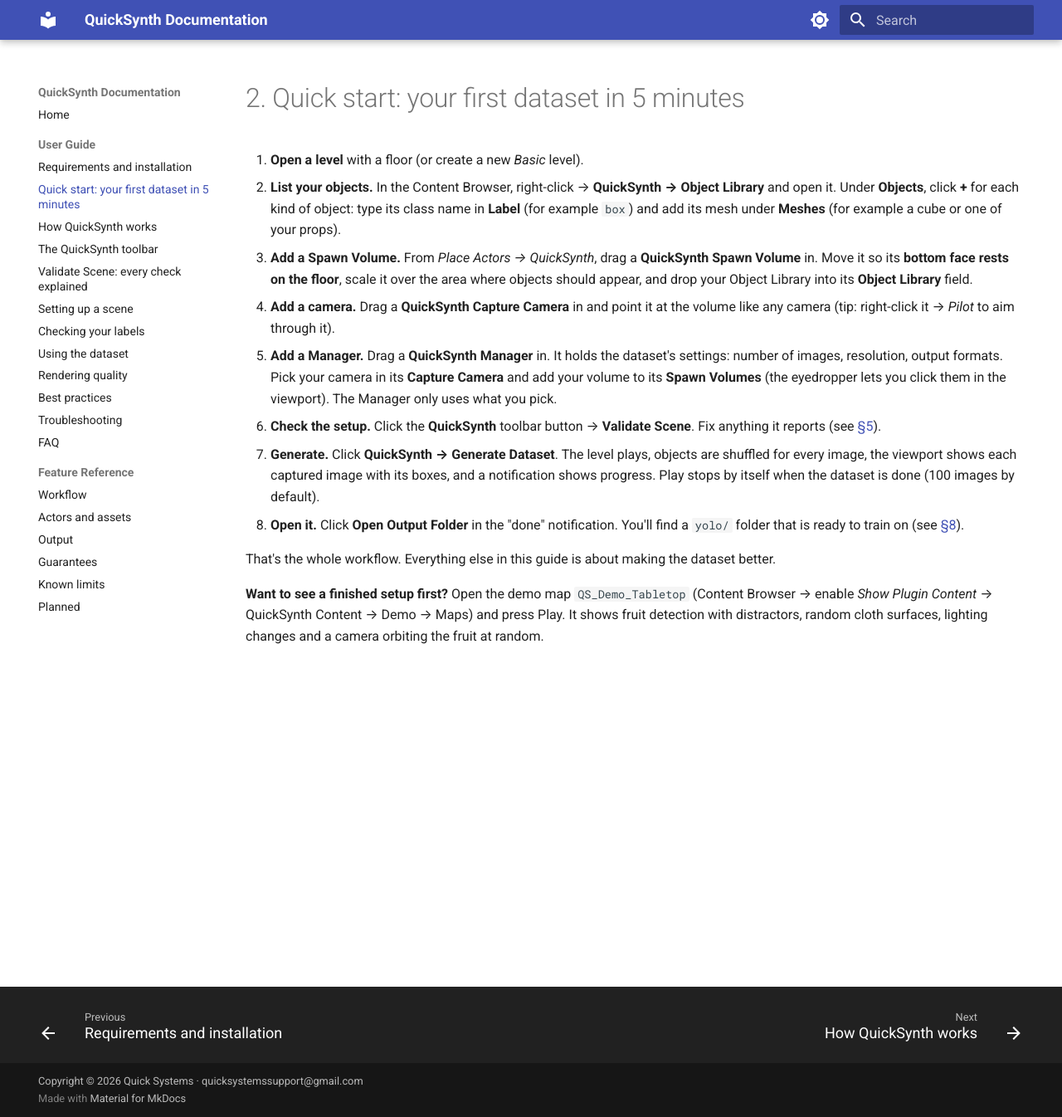
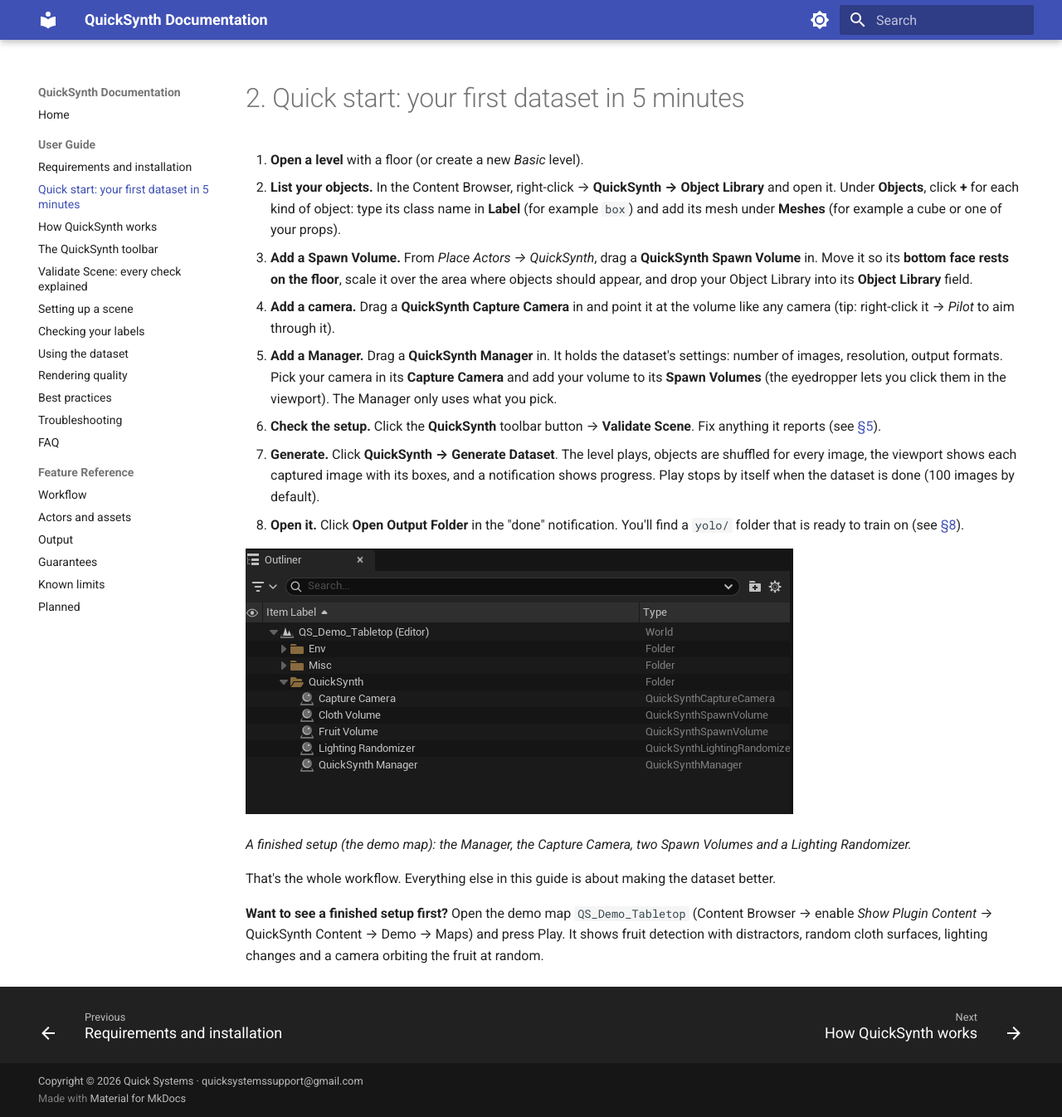
Before and after one commit to QuickSystemsTeam/QuickSynth, an MkDocs documentation site: the page built from docs/guide/quick-start-your-first-dataset-in-5-minutes.md, in a window 1280 px wide and 1346 px high. Shown: the whole window at 83% size. Built offline with MkDocs 1.6.1 and Material for MkDocs 9.7.7, drawn with Linux system fonts in a browser that asks for light colours.

Commit message:
Add screenshots to the User Guide

```diff
--- a/docs/guide/quick-start-your-first-dataset-in-5-minutes.md
+++ b/docs/guide/quick-start-your-first-dataset-in-5-minutes.md
@@ -21,6 +21,10 @@
 8. **Open it.** Click **Open Output Folder** in the "done" notification. You'll find a `yolo/` folder that is ready
    to train on (see [§8](using-the-dataset.md#8-using-the-dataset)).
 
+![The demo level's Outliner: everything QuickSynth uses sits in one folder](../images/outliner.png)
+
+*A finished setup (the demo map): the Manager, the Capture Camera, two Spawn Volumes and a Lighting Randomizer.*
+
 That's the whole workflow. Everything else in this guide is about making the dataset better.
 
 **Want to see a finished setup first?** Open the demo map `QS_Demo_Tabletop` (Content Browser → enable *Show
```
Also changed, not shown: docs/guide/checking-your-labels.md (+2 -0 lines), docs/guide/setting-up-a-scene.md (+10 -0 lines), docs/images/camera_details.png (added), docs/images/lighting_details.png (added), docs/images/manager_details.png (added), docs/images/object_library.png (added), docs/images/outliner.png (added), docs/images/play_overlay.jpg (added), docs/images/volume_details.png (added).
